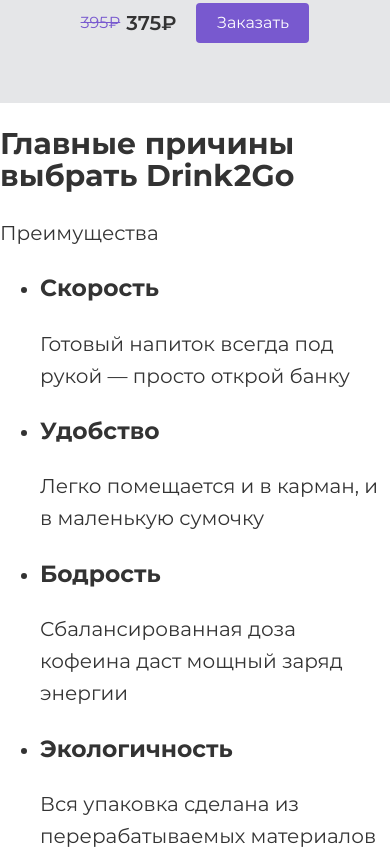
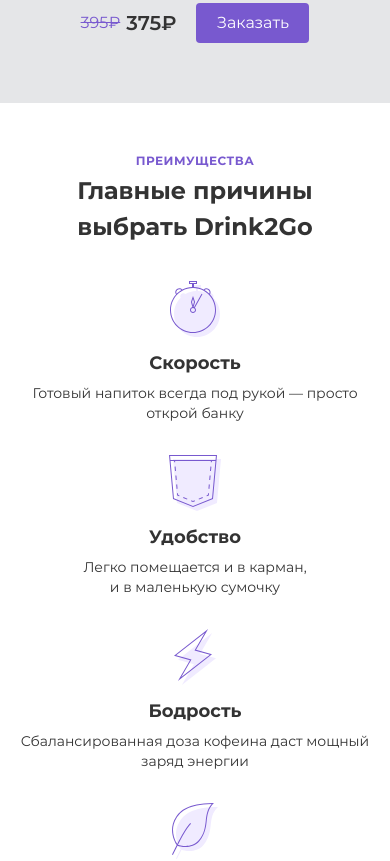
Before and after one commit to zenkovichhtmlacademy/Drink2Go-HTML-Academy, a website: page source/index.html in a window 390 px wide. Shown: the part 1025-1886 px from the top of the page. Drawn offline with nearby package versions, Linux system fonts and the light colour scheme; files that its build step writes are made by us from their sources; files whose address does not match are found by name.

Commit message:
Add advantages mobile style

```diff
--- a/source/index.html
+++ b/source/index.html
@@ -214,24 +214,24 @@
         <span class="advantages__subtitle">Преимущества</span>
 
         <ul class="advantages__list">
-          <li class="advantages__item">
+          <li class="advantages__item advantages__item--speed">
             <h3 class="advantages__item-title">Скорость</h3>
             <p class="advantages__item-description">Готовый напиток всегда под рукой — просто открой банку</p>
           </li>
 
-          <li class="advantages__item">
+          <li class="advantages__item advantages__item--fit">
             <h3 class="advantages__item-title">Удобство</h3>
-            <p class="advantages__item-description">Легко помещается и в карман, и в маленькую сумочку</p>
+            <p class="advantages__item-description">Легко помещается и в карман,<br class="advantages__break advantages__break--mobile"> и в маленькую сумочку</p>
           </li>
 
-          <li class="advantages__item">
+          <li class="advantages__item advantages__item--energy">
             <h3 class="advantages__item-title">Бодрость</h3>
             <p class="advantages__item-description">Сбалансированная доза кофеина даст мощный заряд энергии</p>
           </li>
 
-          <li class="advantages__item">
+          <li class="advantages__item advantages__item--eco">
             <h3 class="advantages__item-title">Экологичность</h3>
-            <p class="advantages__item-description">Вся упаковка сделана из перерабатываемых материалов</p>
+            <p class="advantages__item-description">Вся упаковка сделана<br class="advantages__break advantages__break--mobile"> из перерабатываемых материалов</p>
           </li>
         </ul>
       </section>
--- /dev/null
+++ b/source/less/blocks/advantages.less
@@ -0,0 +1,102 @@
+.advantages {
+  display: flex;
+  flex-direction: column;
+  justify-content: flex-start;
+  align-items: center;
+  padding: 50px 20px 60px;
+}
+
+.advantages__title {
+  font-family: 'Montserrat';
+  font-style: normal;
+  font-weight: 700;
+  font-size: 24px;
+  line-height: 36px;
+  text-align: center;
+  color: @base-black;
+  text-align: center;
+  width: 100%;
+  order: 1;
+  margin: 0;
+  margin-bottom: 36px;
+}
+
+.advantages__subtitle {
+  font-family: 'Montserrat';
+  font-style: normal;
+  font-weight: 700;
+  font-size: 12px;
+  line-height: 16px;
+  letter-spacing: 0.04em;
+  color: @base-primary;
+  text-transform: uppercase;
+  margin: 0;
+  margin-bottom: 4px;
+  order: 0;
+}
+
+.advantages__list {
+  display: grid;
+  row-gap: 32px;
+  grid-template-columns: auto;
+  grid-template-rows: auto;
+  list-style: none;
+  margin: 0;
+  padding: 0;
+  order: 2;
+}
+
+.advantages__item {
+  position: relative;
+  padding-top: 66px;
+
+  &::before {
+    position: absolute;
+    top: 0;
+    left: 0;
+    right: 0;
+    content: "";
+    width: 52px;
+    height: 56px;
+    margin: auto;
+  }
+}
+
+.advantages__item--speed::before {
+  background-image: url(/img/feature-icon-speed.svg);
+}
+
+.advantages__item--fit::before {
+  background-image: url(/img/feature-icon-fit.svg);
+}
+
+.advantages__item--energy::before {
+  background-image: url(/img/feature-icon-energy.svg);
+}
+
+.advantages__item--eco::before {
+  background-image: url(/img/feature-icon-eco.svg);
+}
+
+.advantages__item-title {
+  font-family: 'Montserrat';
+  font-style: normal;
+  font-weight: 700;
+  font-size: 18px;
+  line-height: 32px;
+  text-align: center;
+  color: @base-black;
+  margin: 0;
+  margin-bottom: 4px;
+}
+
+.advantages__item-description {
+  font-family: 'Montserrat';
+  font-style: normal;
+  font-weight: 400;
+  font-size: 14px;
+  line-height: 20px;
+  text-align: center;
+  color: @base-black;
+  margin: 0;
+}
--- a/source/less/style.less
+++ b/source/less/style.less
@@ -8,3 +8,4 @@
 @import "blocks/page";
 @import "blocks/main";
 @import "blocks/hero";
+@import "blocks/advantages";
```
Also changed, not shown: source/img/feature-icon-eco.svg (added), source/img/feature-icon-energy.svg (added), source/img/feature-icon-fit.svg (added), source/img/feature-icon-speed.svg (added).
